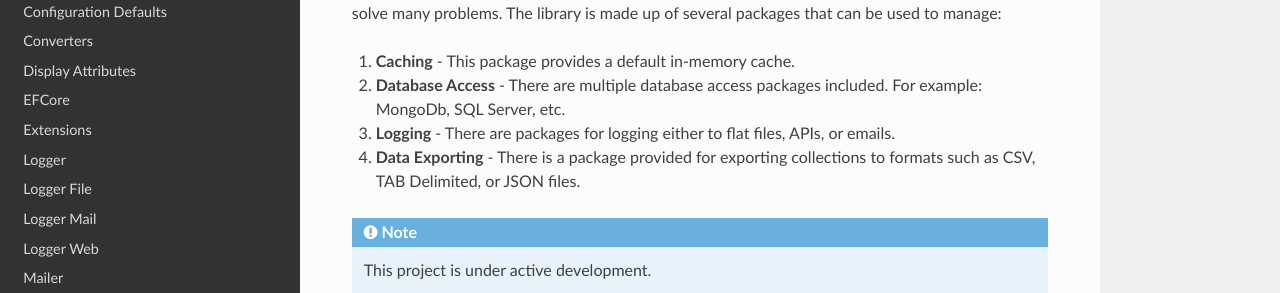
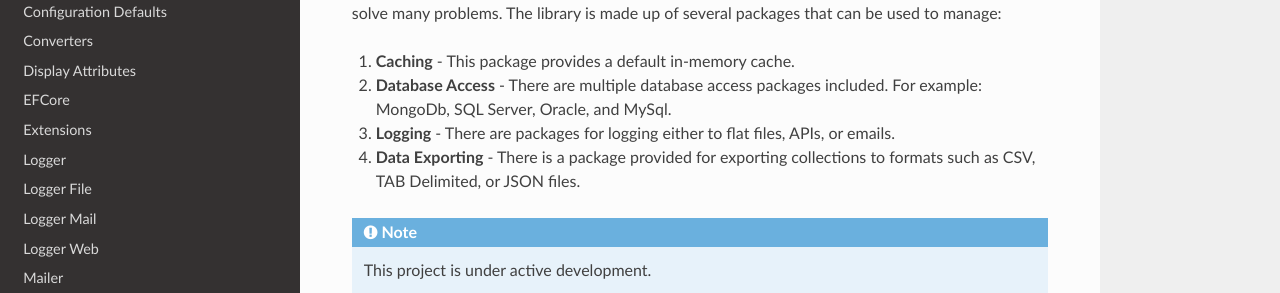
Before and after one commit to BjornWilliams/DocsVersaTul, a Sphinx documentation site: the page built from docs/source/index.rst, in a window 1280 px wide. Shown: the part 254-547 px from the top of the page. Built offline with Sphinx 7.4.7 and the Read the Docs theme 2.0.0, drawn with Linux system fonts in a browser that asks for light colours.

Commit message:
Update index.rst

```diff
--- a/docs/source/index.rst
+++ b/docs/source/index.rst
@@ -8,7 +8,7 @@ It’s comprised of several NuGet packages that can be used as standalone projec
 The library is made up of several packages that can be used to manage:
 
 1.	**Caching** - This package provides a default in-memory cache.
-2.	**Database Access** - There are multiple database access packages included. For example: MongoDb, SQL Server, etc.
+2.	**Database Access** - There are multiple database access packages included. For example: MongoDb, SQL Server, Oracle, and MySql.
 3.	**Logging** - There are packages for logging either to flat files, APIs, or emails.
 4.	**Data Exporting** - There is a package provided for exporting collections to formats such as CSV, TAB Delimited, or JSON files.
 
```
